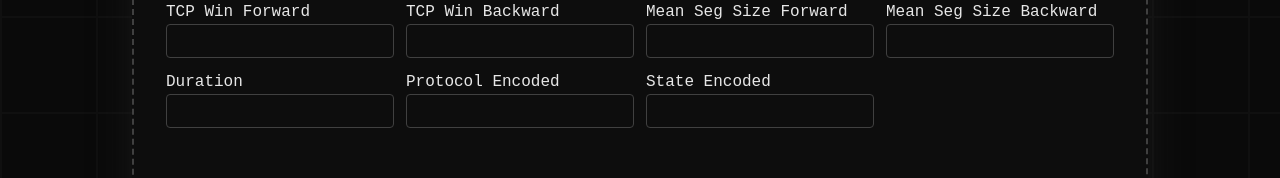
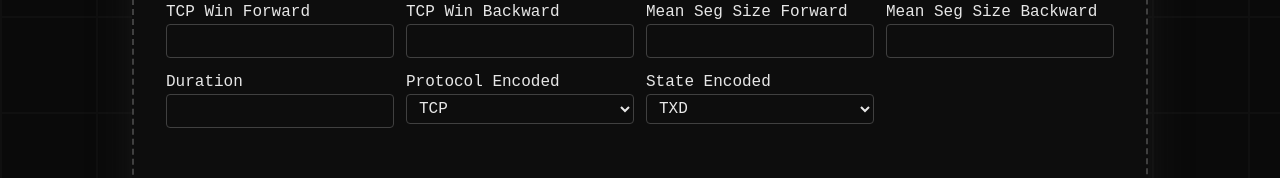
Before and after one commit to NathanVuSwinburne/Network-Intrusion, a SvelteKit app in the folder frontend/: page /modeltest in a window 1280 px wide. Shown: the part 464-642 px from the top of the page. Built offline with nearby package versions, Linux system fonts and the light colour scheme.

Commit message:
frontend data format

```diff
--- /dev/null
+++ b/frontend/src/components/ui/DropdownInput.svelte
@@ -0,0 +1,19 @@
+<script lang="ts">
+    const { name, id, options, errors } = $props();
+
+    const error = $derived(errors[id] != undefined)
+</script>
+
+<div class="flex flex-col">
+    <label class="text-text-primary" for={id}>{name}</label>
+
+    {#if error}
+        <label class="text-red-800 text-xs" for={id}>{errors[id]}</label>
+    {/if}
+
+    <select id={id} name={id} class={`text-text-primary rounded border py-1 px-2 ${error ? 'border-red-800' : 'border-border-primary'}`}>
+        {#each options as option}
+            <option value={option} class="text-black">{option}</option>
+        {/each}
+    </select>
+</div>
--- a/frontend/src/components/ui/TextInput.svelte
+++ b/frontend/src/components/ui/TextInput.svelte
@@ -11,5 +11,5 @@
         <label class="text-red-800 text-xs" for={id}>{errors[id]}</label>
     {/if}
 
-    <input type="number" step="0.01" id={id} name={id} class={`text-text-primary rounded border py-1 px-2 w-min ${error ? 'border-red-800' : 'border-border-primary'}`}>
+    <input type="number" step="0.01" id={id} name={id} class={`text-text-primary rounded border py-1 px-2 ${error ? 'border-red-800' : 'border-border-primary'}`}>
 </div>
--- a/frontend/src/routes/modeltest/+page.svelte
+++ b/frontend/src/routes/modeltest/+page.svelte
@@ -5,17 +5,18 @@
 	import {Button} from "bits-ui";
 	import PieChart from "../../components/ui/PieChart.svelte";
 	import {error} from "@sveltejs/kit";
+	import DropdownInput from "../../components/ui/DropdownInput.svelte";
 
 	let loading = $state(false)
 	let errors: { [key: string]: string } = $state({})
 
-	const ORDER = ['src_bytes', 'dest_bytes', 'src_pkts', 'dest_pkts', 'tcp_win_fwd', 'tcp_win_bwd', 'seg_size_fwd', 'seg_size_bwd', 'dur', 'proto_enc', 'state_enc']
+	const ORDER = ['source_bytes', 'dest_bytes', 'source_pkts', 'dest_pkts', 'tcp_win_fwd', 'tcp_win_bwd', 'seg_size_fwd', 'seg_size_bwd', 'duration', 'protocol', 'state']
 	const formSubmit = async (event: SubmitEvent) => {
 		event.preventDefault()
 		const data = new FormData(event.target)
 		const input = Object.fromEntries(data.entries())
 
-		let csvStr = ''
+		// let csvStr = ''
 
 		// Format input separated by commas
 		for (let i = 0; i < ORDER.length; i++) {
@@ -29,10 +30,12 @@
 				delete errors[inputKey]
 			}
 
-			if (i < ORDER.length -1) {
-				csvStr += value + ","
-			} else csvStr += value
+			// if (i < ORDER.length -1) {
+			// 	csvStr += value + ","
+			// } else csvStr += value
 		}
+
+		console.log(input)
 
 		const hasErrors = Object.keys(errors).length > 0
 		if (hasErrors) {
@@ -45,7 +48,7 @@
 		// Get response from backend
 		const response = await fetch('http://127.0.0.1:8000/predict', {
 			method: 'POST',
-			body: csvStr
+			body: JSON.stringify(input)
 		});
 
 		console.log(response)
@@ -65,9 +68,9 @@
 		<form on:submit={formSubmit} class="min-h-[20rem] min-w-[40rem] items-center justify-center rounded-2xl border-2 border-dashed border-border-primary bg-primary p-8 shadow-2xl shadow-[#202020] flex flex-col">
 			<h1 class="text-xl font-semibold text-text-primary">Manual Input</h1>
 			<div class="grid grid-cols-4 gap-3 my-4">
-				<TextInput name="Source Bytes" id="src_bytes" errors={errors} />
+				<TextInput name="Source Bytes" id="source_bytes" errors={errors} />
 				<TextInput name="Destination Bytes" id="dest_bytes" errors={errors} />
-				<TextInput name="Source Packets" id="src_pkts" errors={errors} />
+				<TextInput name="Source Packets" id="source_pkts" errors={errors} />
 				<TextInput name="Destination Packets" id="dest_pkts" errors={errors} />
 
 				<TextInput name="TCP Win Forward" id="tcp_win_fwd" errors={errors} />
@@ -75,9 +78,9 @@
 				<TextInput name="Mean Seg Size Forward" id="seg_size_fwd" errors={errors} />
 				<TextInput name="Mean Seg Size Backward" id="seg_size_bwd" errors={errors} />
 
-				<TextInput name="Duration" id="dur" errors={errors} />
-				<TextInput name="Protocol Encoded" id="proto_enc" errors={errors} />
-				<TextInput name="State Encoded" id="state_enc" errors={errors} />
+				<TextInput name="Duration" id="duration" errors={errors} />
+				<DropdownInput name="Protocol Encoded" id="protocol" options={["TCP", "UDP", "ARP", "OSPF", "ICMP"]} errors={errors} />
+				<DropdownInput name="State Encoded" id="state" options={["TXD", "FIN", "CON", "REQ", "INT"]} errors={errors} />
 			</div>
 
 			<Button.Root class={`rounded mt-12 px-4 py-2 font-semibold text-primary active:transition-all ${loading ? 'bg-text-secondary' : 'bg-text-primary active:scale-[0.98]'}`} type="submit" disabled={loading}>{loading ? 'Loading...' : 'Submit'}</Button.Root>
```
